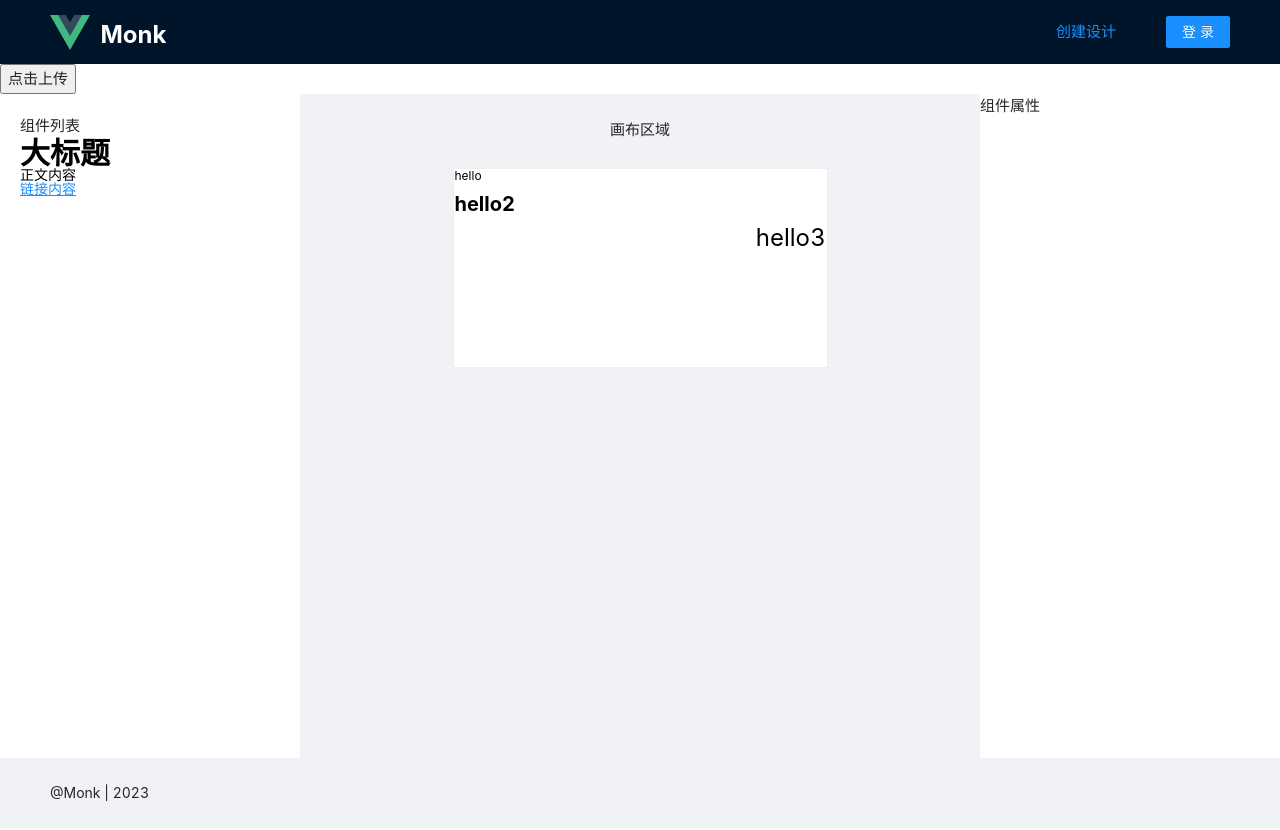
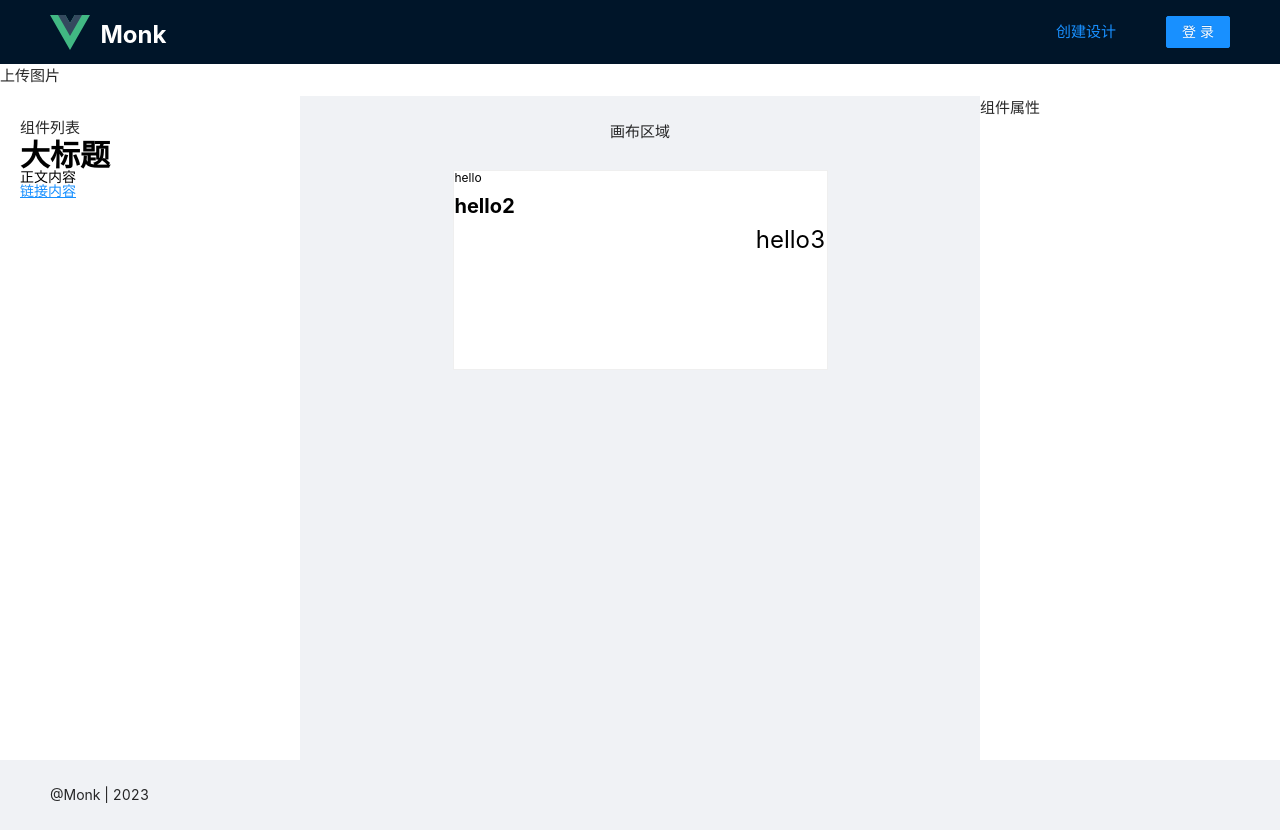
Before and after one commit to luozhanxin/monk, a Vue app: page /editor in a window 1280 px wide. Built offline with nearby package versions, Linux system fonts and the light colour scheme.

Commit message:
add uploadFile drag file

```diff
--- a/src/App.vue
+++ b/src/App.vue
@@ -2,9 +2,22 @@
   <a-layout :style="{ background: '#fff' }">
     <header-layout></header-layout>
     <a-layout-content class="main-layout">
-      <uploader-file
-        action="`http://local.test:7001/api/upload`"
-      ></uploader-file>
+      <uploader-file action="`http://local.test:7001/api/upload`" drag>
+        <div class="uploader-container">
+          <h4>上传图片</h4>
+        </div>
+        <template #loading>
+          <div class="uploader-container">
+            <h4>上传中</h4>
+          </div>
+        </template>
+        <template #uploaded="{ uploadedData }">
+          <div class="uploaded-area">
+            <img :src="uploadedData.data.url" />
+            <h4>点击重新上传</h4>
+          </div>
+        </template>
+      </uploader-file>
       <router-view></router-view>
     </a-layout-content>
     <footer-layout></footer-layout>
--- a/src/components/UploaderFile.vue
+++ b/src/components/UploaderFile.vue
@@ -1,6 +1,11 @@
 <template>
   <div class="file-upload">
-    <div class="upload-area" @click="triggerUpload" :disabled="isUploading">
+    <div
+      class="upload-area"
+      v-on="events"
+      :disabled="isUploading"
+      :class="{ 'is-dragover': drag && isDragOver }"
+    >
       <slot v-if="isUploading" name="loading"
         ><button disabled>正在上传</button></slot
       >
@@ -77,6 +82,7 @@ export default defineComponent({
   setup(props) {
     const fileInput = ref<null | HTMLInputElement>(null);
     const uploadedFiles = ref<UploadFile[]>([]);
+    const isDragOver = ref(false);
     const isUploading = computed(() => {
       return uploadedFiles.value.some((file) => file.status === "loading");
     });
@@ -130,9 +136,7 @@ export default defineComponent({
           }
         });
     };
-    const handleFileChange = (e: Event) => {
-      const target = e.target as HTMLInputElement;
-      const files = target.files;
+    const uploadFiles = (files: null | FileList) => {
       if (files) {
         const uploadedFile = files[0];
         if (props.beforeUpload) {
@@ -159,14 +163,47 @@ export default defineComponent({
         }
       }
     };
+    let events: { [key: string]: (e: any) => void } = {
+      click: triggerUpload,
+    };
+    const handleFileChange = (e: Event) => {
+      const target = e.target as HTMLInputElement;
+      uploadFiles(target.files);
+    };
+    const handleDrag = (e: DragEvent, over: boolean) => {
+      e.preventDefault();
+      isDragOver.value = over;
+    };
+    const handleDrop = (e: DragEvent) => {
+      e.preventDefault();
+      isDragOver.value = false;
+      if (e.dataTransfer) {
+        uploadFiles(e.dataTransfer.files);
+      }
+    };
+    if (props.drag) {
+      events = {
+        ...events,
+        dragover: (e: DragEvent) => {
+          handleDrag(e, true);
+        },
+        dragleave: (e: DragEvent) => {
+          handleDrag(e, false);
+        },
+        drop: handleDrop,
+      };
+    }
     return {
       fileInput,
       isUploading,
       uploadedFiles,
       lastFileData,
+      isDragOver,
+      events,
       triggerUpload,
       removeFile,
       handleFileChange,
+      handleDrag,
     };
   },
 });
@@ -201,6 +238,10 @@ export default defineComponent({
   min-width: 200px;
   position: relative;
 }
+.is-dragover {
+  border: 2px dashed #1890ff;
+  background: rgb(#1890ff, 0.2);
+}
 
 .upload-list > li:first-child {
   margin-top: 10px;
```
Also changed, not shown: 1 other file (tests, documents, lock files or other folders).
